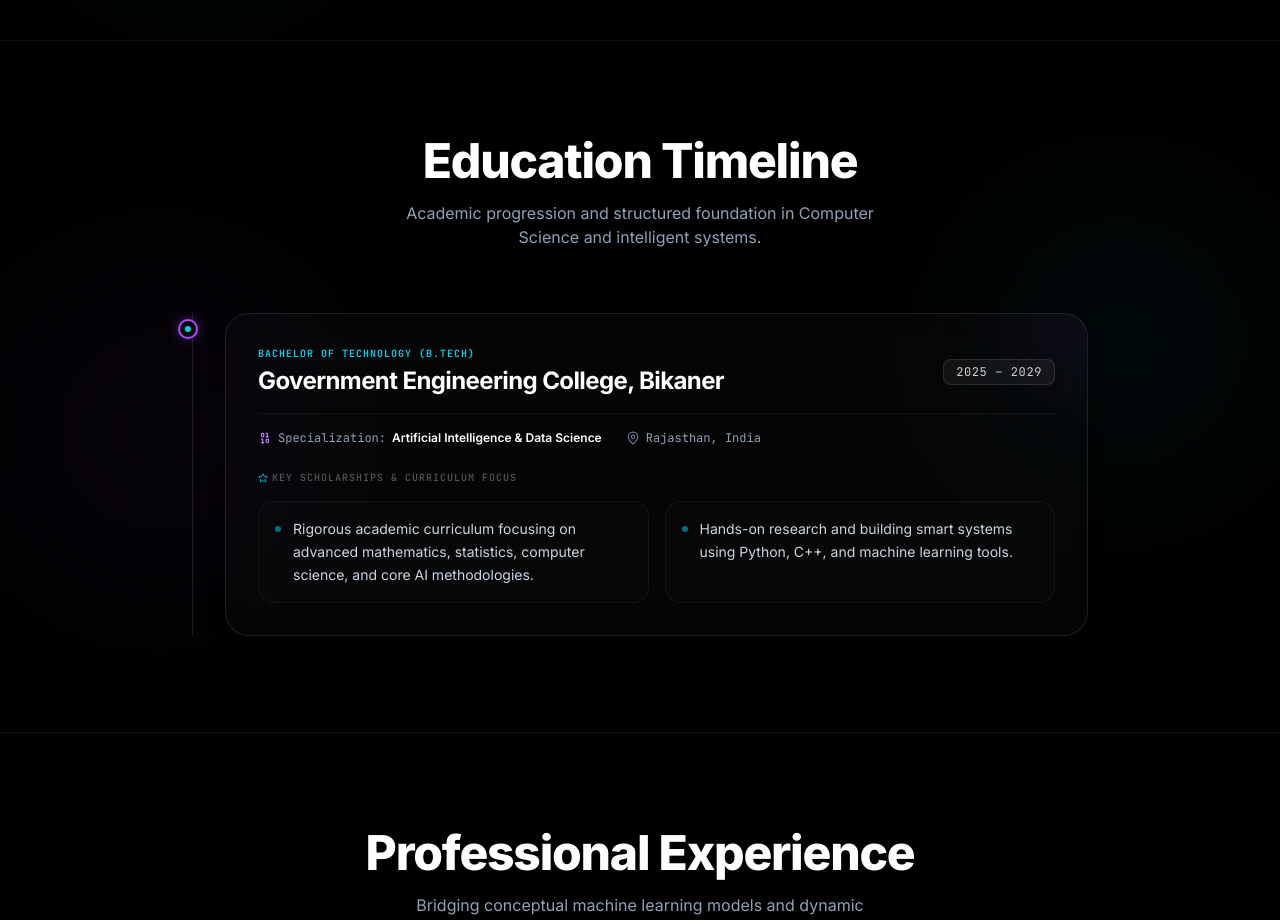
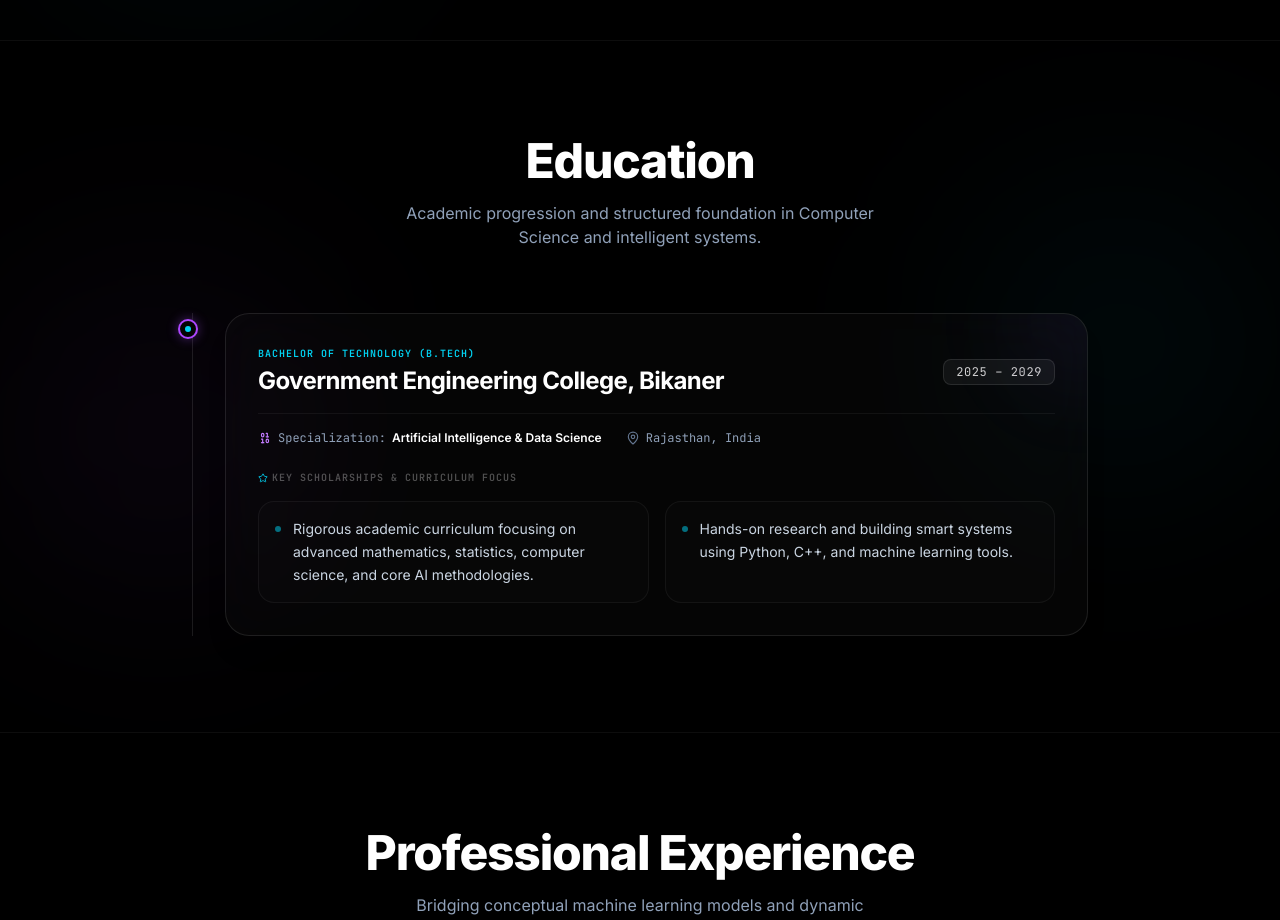
Before and after one commit to mohitsharma111206/mohit-portfolio, a React (Vite) app: page / in a window 1280 px wide. Shown: the part 1560-2480 px from the top of the page. Built offline with nearby package versions, Linux system fonts and the light colour scheme.

Commit message:
style: change 'Education Timeline' heading to 'Education'

```diff
--- a/src/components/Education.tsx
+++ b/src/components/Education.tsx
@@ -19,7 +19,7 @@ export default function Education() {
         <div className="flex flex-col items-center text-center gap-3 mb-16">
 
           <h2 className="text-3xl md:text-5xl font-black tracking-tight text-white leading-none">
-            Education Timeline
+            Education
           </h2>
           <p className="text-slate-400 text-sm md:text-base max-w-lg mt-1">
             Academic progression and structured foundation in Computer Science and intelligent systems.
```
